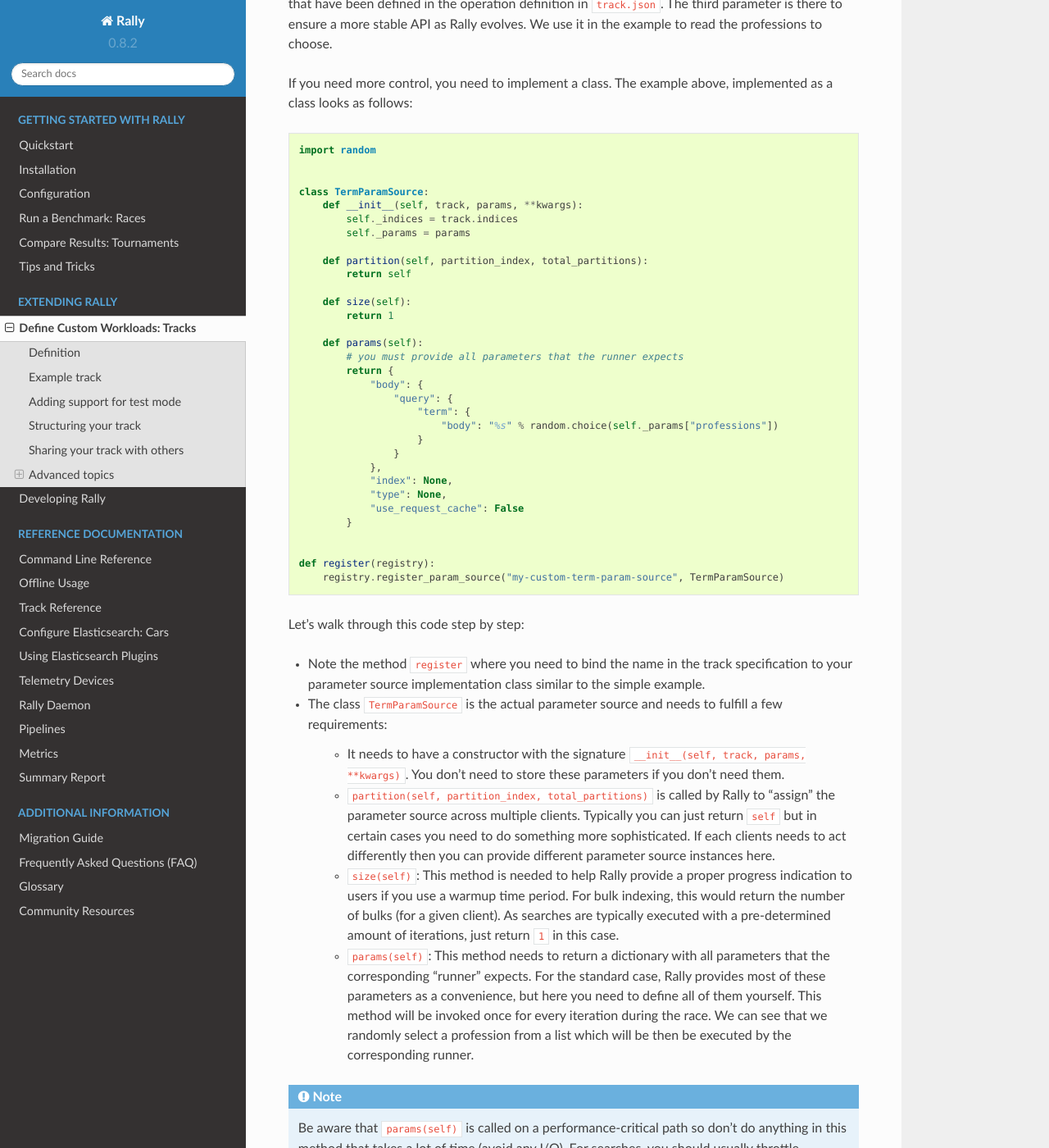
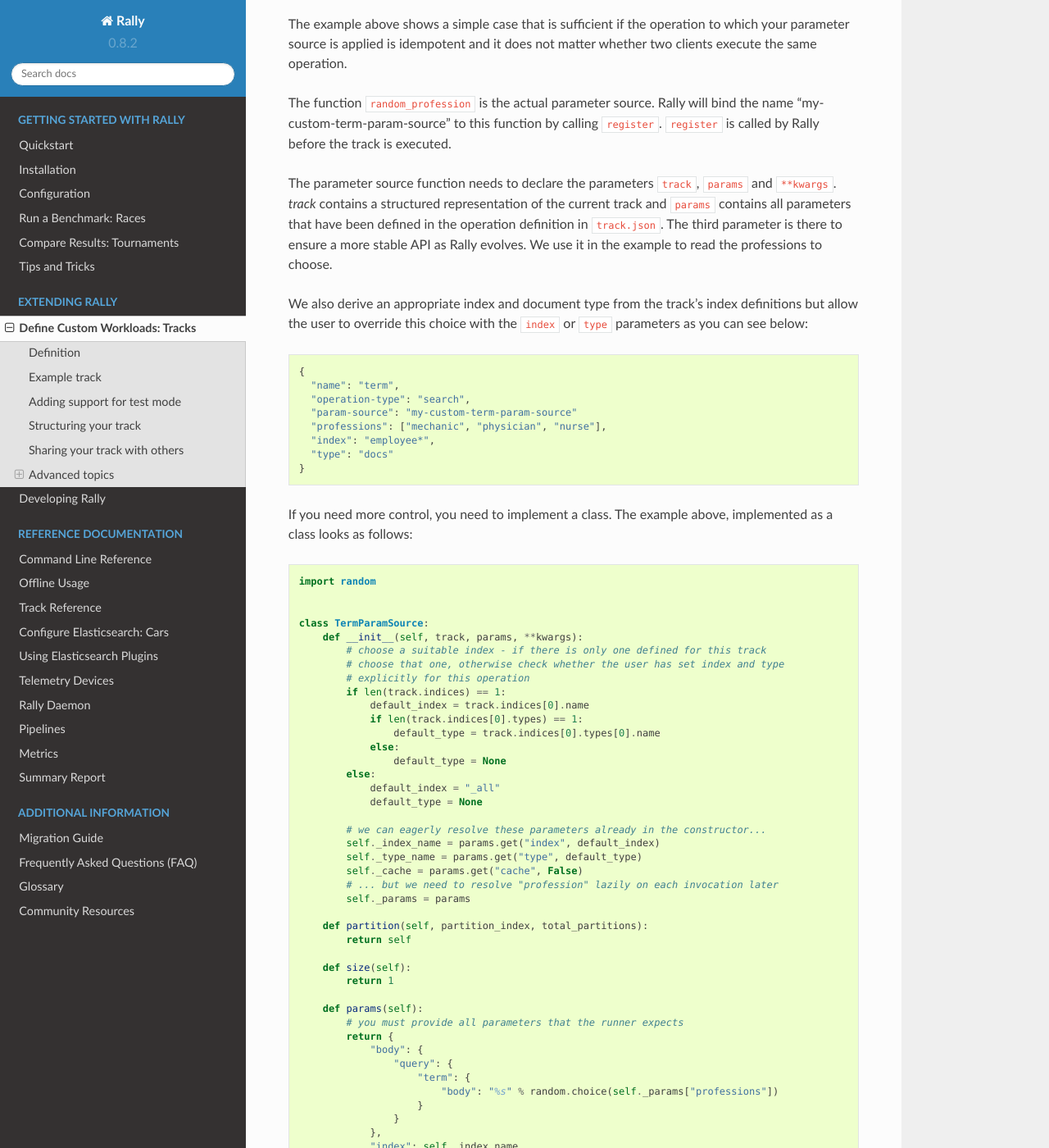
Before and after one commit to elastic/rally, a Sphinx documentation site: the page built from docs/adding_tracks.rst, in a window 1280 px wide and 1400 px high, scrolled down 11648 px. Shown: the whole window at 82% size. Built offline with Sphinx 7.4.7 and the Read the Docs theme 2.0.0, drawn with Linux system fonts in a browser that asks for light colours; some of the changed text lies outside the part shown.

Commit message:
Improve documentation on custom parameter sources

```diff
--- a/docs/adding_tracks.rst
+++ b/docs/adding_tracks.rst
@@ -492,6 +492,22 @@
 
 
     def random_profession(track, params, **kwargs):
+        # choose a suitable index - if there is only one defined for this track
+        # choose that one, otherwise check whether the user has set index and type
+        # explicitly for this operation
+        if len(track.indices) == 1:
+            default_index = track.indices[0].name
+            if len(track.indices[0].types) == 1:
+                default_type = track.indices[0].types[0].name
+            else:
+                default_type = None
+        else:
+            default_index = "_all"
+            default_type = None
+
+        index_name = params.get("index", default_index)
+        type_name = params.get("type", default_type)
+
         # you must provide all parameters that the runner expects
         return {
             "body": {
@@ -501,9 +517,9 @@
                     }
                 }
             },
-            "index": None,
-            "type": None,
-            "use_request_cache": False
+            "index": index_name,
+            "type": type_name,
+            "use_request_cache": params.get("cache", False)
         }
 
     def register(registry):
@@ -515,6 +531,18 @@
 
 The parameter source function needs to declare the parameters ``track``, ``params`` and ``**kwargs``. `track` contains a structured representation of the current track and ``params`` contains all parameters that have been defined in the operation definition in ``track.json``. The third parameter is there to ensure a more stable API as Rally evolves. We use it in the example to read the professions to choose.
 
+We also derive an appropriate index and document type from the track's index definitions but allow the user to override this choice with the ``index`` or ``type`` parameters as you can see below::
+
+    {
+      "name": "term",
+      "operation-type": "search",
+      "param-source": "my-custom-term-param-source"
+      "professions": ["mechanic", "physician", "nurse"],
+      "index": "employee*",
+      "type": "docs"
+    }
+
+
 If you need more control, you need to implement a class. The example above, implemented as a class looks as follows::
 
     import random
@@ -522,7 +550,24 @@
 
     class TermParamSource:
         def __init__(self, track, params, **kwargs):
-            self._indices = track.indices
+            # choose a suitable index - if there is only one defined for this track
+            # choose that one, otherwise check whether the user has set index and type
+            # explicitly for this operation
+            if len(track.indices) == 1:
+                default_index = track.indices[0].name
+                if len(track.indices[0].types) == 1:
+                    default_type = track.indices[0].types[0].name
+                else:
+                    default_type = None
+            else:
+                default_index = "_all"
+                default_type = None
+
+            # we can eagerly resolve these parameters already in the constructor...
+            self._index_name = params.get("index", default_index)
+            self._type_name = params.get("type", default_type)
+            self._cache = params.get("cache", False)
+            # ... but we need to resolve "profession" lazily on each invocation later
             self._params = params
 
         def partition(self, partition_index, total_partitions):
@@ -541,9 +586,9 @@
                         }
                     }
                 },
-                "index": None,
-                "type": None,
-                "use_request_cache": False
+                "index": self._index_name,
+                "type": self._type_name,
+                "use_request_cache": self._cache
             }
 
 
```
